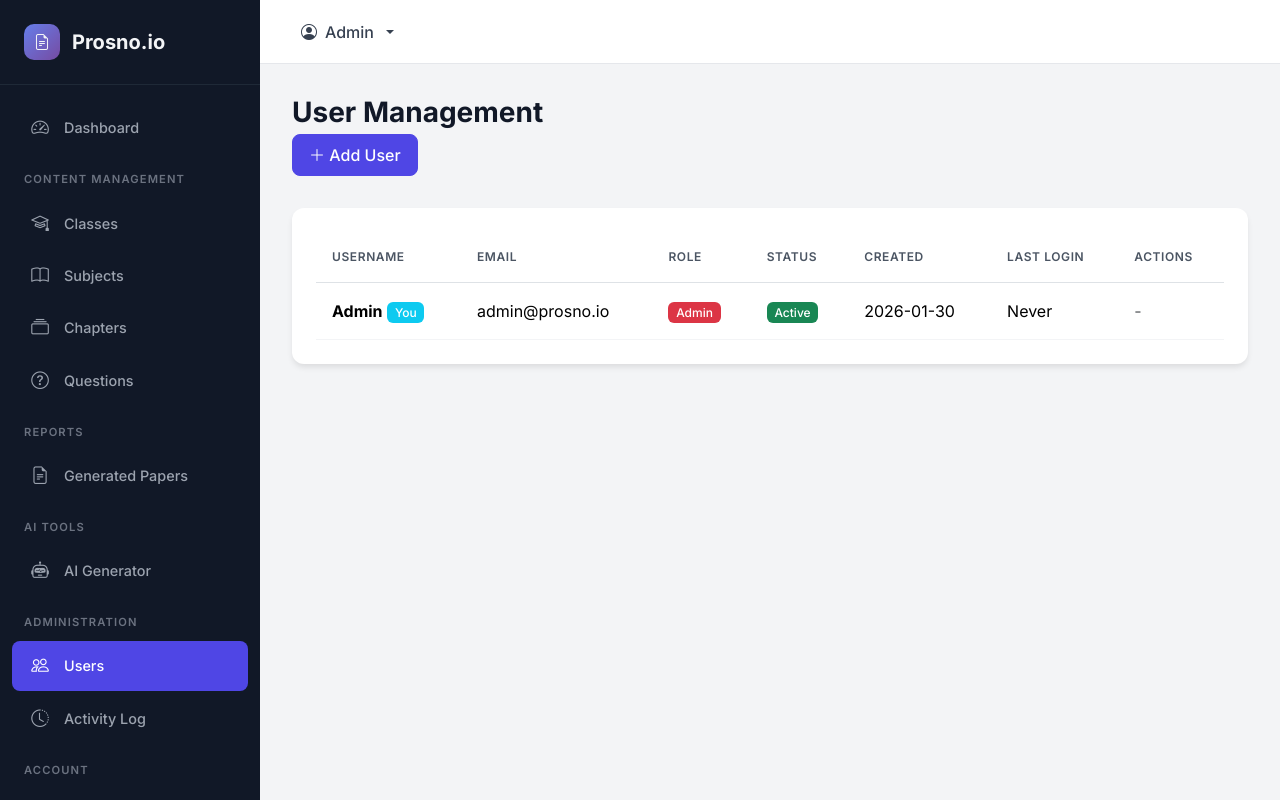
After one commit to Shahriar-008/Prosno.io, a Flask app: page /admin/users in a window 1280 px wide. The commit adds this page. Run offline with Flask 3, Linux system fonts and the light colour scheme; a user stored in the database is signed in; data comes from the database, SQL or seed files in the repository.

Commit message:
added role feautres

```diff
--- a/app/__init__.py
+++ b/app/__init__.py
@@ -70,7 +70,7 @@ def create_app(config_class=Config):
 def _create_admin_user():
     """Create default admin user if none exists"""
     import os
-    from app.models import User
+    from app.models import User, ROLE_ADMIN
 
     # Use environment variables for production, fallback for dev
     username = os.environ.get('ADMIN_USERNAME', 'Admin')
@@ -78,7 +78,7 @@ def _create_admin_user():
     email = os.environ.get('ADMIN_EMAIL', 'admin@prosno.io')
 
     try:
-        user = User(username=username, email=email, is_admin=True)
+        user = User(username=username, email=email, is_admin=True, role=ROLE_ADMIN)
         user.set_password(password)
         db.session.add(user)
         db.session.commit()
--- a/app/routes/admin.py
+++ b/app/routes/admin.py
@@ -4,14 +4,29 @@ Admin routes for Prosno.io
 from flask import Blueprint, render_template, request, redirect, url_for, flash, jsonify
 from flask_login import login_user, logout_user, login_required, current_user
 from datetime import datetime
+from functools import wraps
 
-from app import db
-from app.models import User, Class, Subject, Chapter, Question, GeneratedPaper, AIGeneratorConfig, AIGeneratorLog
+from app import db, limiter
+from app.models import User, Class, Subject, Chapter, Question, GeneratedPaper, AIGeneratorConfig, AIGeneratorLog, ActivityLog, ROLE_ADMIN, ROLE_EDITOR, admin_required
 
 admin_bp = Blueprint('admin', __name__)
 
 
+def log_activity(action, entity_type, entity_id=None, entity_name=None, details=None):
+    """Helper function to log user activities"""
+    log = ActivityLog(
+        user_id=current_user.id,
+        action=action,
+        entity_type=entity_type,
+        entity_id=entity_id,
+        entity_name=entity_name,
+        details=details
+    )
+    db.session.add(log)
+
+
 @admin_bp.route('/login', methods=['GET', 'POST'])
+@limiter.limit("3 per minute", methods=["POST"])
 def login():
     """Admin login page"""
     if current_user.is_authenticated:
@@ -25,6 +40,11 @@ def login():
         user = User.query.filter_by(username=username).first()
 
         if user and user.check_password(password):
+            # Check if user is active
+            if hasattr(user, 'is_active_user') and not user.is_active_user:
+                flash('Your account has been disabled. Contact admin.', 'error')
+                return render_template('admin/login.html')
+
             user.last_login = datetime.utcnow()
             db.session.commit()
             login_user(user, remember=remember)
@@ -121,10 +141,13 @@ def edit_class(id):
 
 @admin_bp.route('/classes/delete/<int:id>', methods=['POST'])
 @login_required
+@admin_required
 def delete_class(id):
-    """Delete class"""
+    """Delete class - admin only"""
     class_obj = Class.query.get_or_404(id)
+    name = class_obj.name
     db.session.delete(class_obj)
+    log_activity('delete', 'class', entity_id=id, entity_name=name)
     db.session.commit()
     flash('Class deleted successfully!', 'success')
     return redirect(url_for('admin.classes'))
@@ -155,9 +178,12 @@ def add_subject():
             name_bn=name_bn,
             code=code,
             class_id=int(class_id),
-            order=int(order) if order else 0
+            order=int(order) if order else 0,
+            created_by_id=current_user.id
         )
         db.session.add(new_subject)
+        db.session.flush()  # Get the ID
+        log_activity('add', 'subject', entity_id=new_subject.id, entity_name=name)
         db.session.commit()
         flash('Subject added successfully!', 'success')
         return redirect(url_for('admin.subjects'))
@@ -190,10 +216,13 @@ def edit_subject(id):
 
 @admin_bp.route('/subjects/delete/<int:id>', methods=['POST'])
 @login_required
+@admin_required
 def delete_subject(id):
-    """Delete subject"""
+    """Delete subject - admin only"""
     subject = Subject.query.get_or_404(id)
+    name = subject.name
     db.session.delete(subject)
+    log_activity('delete', 'subject', entity_id=id, entity_name=name)
     db.session.commit()
     flash('Subject deleted successfully!', 'success')
     return redirect(url_for('admin.subjects'))
@@ -224,9 +253,12 @@ def add_chapter():
             name_bn=name_bn,
             chapter_number=int(chapter_number) if chapter_number else None,
             subject_id=int(subject_id),
-            order=int(order) if order else 0
+            order=int(order) if order else 0,
+            created_by_id=current_user.id
         )
         db.session.add(new_chapter)
+        db.session.flush()  # Get the ID
+        log_activity('add', 'chapter', entity_id=new_chapter.id, entity_name=name)
         db.session.commit()
         flash('Chapter added successfully!', 'success')
         return redirect(url_for('admin.chapters'))
@@ -260,10 +292,13 @@ def edit_chapter(id):
 
 @admin_bp.route('/chapters/delete/<int:id>', methods=['POST'])
 @login_required
+@admin_required
 def delete_chapter(id):
-    """Delete chapter"""
+    """Delete chapter - admin only"""
     chapter = Chapter.query.get_or_404(id)
+    name = chapter.name
     db.session.delete(chapter)
+    log_activity('delete', 'chapter', entity_id=id, entity_name=name)
     db.session.commit()
     flash('Chapter deleted successfully!', 'success')
     return redirect(url_for('admin.chapters'))
@@ -329,6 +364,8 @@ def add_question():
             created_by=current_user.id
         )
         db.session.add(new_question)
+        db.session.flush()  # Get the ID
+        log_activity('add', 'question', entity_id=new_question.id, entity_name=question_text[:50])
         db.session.commit()
         flash('Question added successfully!', 'success')
         return redirect(url_for('admin.questions'))
@@ -379,10 +416,12 @@ def edit_question(id):
 
 @admin_bp.route('/questions/delete/<int:id>', methods=['POST'])
 @login_required
+@admin_required
 def delete_question(id):
-    """Delete question"""
+    """Delete question - admin only"""
     question = Question.query.get_or_404(id)
     db.session.delete(question)
+    log_activity('delete', 'question', entity_id=id)
     db.session.commit()
     flash('Question deleted successfully!', 'success')
     return redirect(url_for('admin.questions'))
@@ -597,3 +636,132 @@ def ai_generator_clear_logs():
     flash('Logs cleared successfully!', 'success')
 
     return redirect(url_for('admin.ai_generator'))
+
+
+# ========== User Management (Admin Only) ==========
+@admin_bp.route('/users')
+@login_required
+@admin_required
+def users():
+    """List all users - admin only"""
+    users = User.query.order_by(User.created_at.desc()).all()
+    return render_template('admin/users.html', users=users)
+
+
+@admin_bp.route('/users/add', methods=['GET', 'POST'])
+@login_required
+@admin_required
+def add_user():
+    """Add new user - admin only"""
+    if request.method == 'POST':
+        username = request.form.get('username')
+        email = request.form.get('email')
+        password = request.form.get('password')
+        role = request.form.get('role', ROLE_EDITOR)
+
+        # Validate
+        if User.query.filter_by(username=username).first():
+            flash('Username already exists!', 'error')
+            return render_template('admin/user_form.html', user=None)
+
+        if User.query.filter_by(email=email).first():
+            flash('Email already exists!', 'error')
+            return render_template('admin/user_form.html', user=None)
+
+        new_user = User(
+            username=username,
+            email=email,
+            role=role,
+            is_admin=(role == ROLE_ADMIN),
+            created_by_id=current_user.id
+        )
+        new_user.set_password(password)
+        db.session.add(new_user)
+
+        log_activity('add', 'user', entity_name=username, details={'role': role})
+        db.session.commit()
+
+        flash(f'User "{username}" created successfully!', 'success')
+        return redirect(url_for('admin.users'))
+
+    return render_template('admin/user_form.html', user=None, ROLE_ADMIN=ROLE_ADMIN, ROLE_EDITOR=ROLE_EDITOR)
+
+
+@admin_bp.route('/users/edit/<int:id>', methods=['GET', 'POST'])
+@login_required
+@admin_required
+def edit_user(id):
+    """Edit user - admin only"""
+    user = User.query.get_or_404(id)
+
+    # Prevent editing self through this form (use profile instead)
+    if user.id == current_user.id:
+        flash('Use profile settings to edit your own account.', 'info')
+        return redirect(url_for('admin.users'))
+
+    if request.method == 'POST':
+        user.username = request.form.get('username')
+        user.email = request.form.get('email')
+        user.role = request.form.get('role', ROLE_EDITOR)
+        user.is_admin = (user.role == ROLE_ADMIN)
+        user.is_active_user = request.form.get('is_active') == 'on'
+
+        # Only update password if provided
+        new_password = request.form.get('password')
+        if new_password:
+            user.set_password(new_password)
+
+        log_activity('edit', 'user', entity_id=user.id, entity_name=user.username)
+        db.session.commit()
+
+        flash('User updated successfully!', 'success')
+        return redirect(url_for('admin.users'))
+
+    return render_template('admin/user_form.html', user=user, ROLE_ADMIN=ROLE_ADMIN, ROLE_EDITOR=ROLE_EDITOR)
+
+
+@admin_bp.route('/users/delete/<int:id>', methods=['POST'])
+@login_required
+@admin_required
+def delete_user(id):
+    """Delete user - admin only"""
+    user = User.query.get_or_404(id)
+
+    # Prevent self-deletion
+    if user.id == current_user.id:
+        flash('You cannot delete your own account!', 'error')
+        return redirect(url_for('admin.users'))
+
+    username = user.username
+    db.session.delete(user)
+    log_activity('delete', 'user', entity_name=username)
+    db.session.commit()
+
+    flash(f'User "{username}" deleted successfully!', 'success')
+    return redirect(url_for('admin.users'))
+
+
+# ========== Activity Log (Admin Only) ==========
+@admin_bp.route('/activity-log')
+@login_required
+@admin_required
+def activity_log():
+    """View activity log - admin only"""
+    page = request.args.get('page', 1, type=int)
+    user_filter = request.args.get('user', type=int)
+    action_filter = request.args.get('action')
+
+    query = ActivityLog.query
+
+    if user_filter:
+        query = query.filter_by(user_id=user_filter)
+    if action_filter:
+        query = query.filter_by(action=action_filter)
+
+    logs = query.order_by(ActivityLog.created_at.desc()).paginate(
+        page=page, per_page=50, error_out=False
+    )
+
+    users = User.query.all()
+    return render_template('admin/activity_log.html', logs=logs, users=users,
+                         current_user_filter=user_filter, current_action_filter=action_filter)
--- a/app/templates/admin/base.html
+++ b/app/templates/admin/base.html
@@ -87,6 +87,24 @@
                         </a>
                     </li>
 
+                    {% if current_user.is_master_admin() %}
+                    <li class="nav-header">Administration</li>
+
+                    <li class="nav-item">
+                        <a href="{{ url_for('admin.users') }}" class="nav-link {% if 'user' in request.endpoint %}active{% endif %}">
+                            <i class="bi bi-people"></i>
+                            <span>Users</span>
+                        </a>
+                    </li>
+
+                    <li class="nav-item">
+                        <a href="{{ url_for('admin.activity_log') }}" class="nav-link {% if 'activity' in request.endpoint %}active{% endif %}">
+                            <i class="bi bi-clock-history"></i>
+                            <span>Activity Log</span>
+                        </a>
+                    </li>
+                    {% endif %}
+
                     <li class="nav-header">Account</li>
 
                     <li class="nav-item">
--- a/app/templates/admin/chapters.html
+++ b/app/templates/admin/chapters.html
@@ -49,6 +49,7 @@
                                 <a href="{{ url_for('admin.edit_chapter', id=c.id) }}" class="btn btn-outline-primary">
                                     <i class="bi bi-pencil"></i>
                                 </a>
+                                {% if current_user.can_delete() %}
                                 <form action="{{ url_for('admin.delete_chapter', id=c.id) }}" method="POST"
                                       onsubmit="return confirm('Are you sure?');" style="display:inline;">
                                     <input type="hidden" name="csrf_token" value="{{ csrf_token() }}">
@@ -56,6 +57,7 @@
                                         <i class="bi bi-trash"></i>
                                     </button>
                                 </form>
+                                {% endif %}
                             </div>
                         </td>
                     </tr>
--- a/app/templates/admin/classes.html
+++ b/app/templates/admin/classes.html
@@ -47,6 +47,7 @@
                                 <a href="{{ url_for('admin.edit_class', id=c.id) }}" class="btn btn-outline-primary">
                                     <i class="bi bi-pencil"></i>
                                 </a>
+                                {% if current_user.can_delete() %}
                                 <form action="{{ url_for('admin.delete_class', id=c.id) }}" method="POST"
                                       onsubmit="return confirm('Are you sure you want to delete this class?');">
                                     <input type="hidden" name="csrf_token" value="{{ csrf_token() }}">
@@ -54,6 +55,7 @@
                                         <i class="bi bi-trash"></i>
                                     </button>
                                 </form>
+                                {% endif %}
                             </div>
                         </td>
                     </tr>
--- a/app/templates/admin/questions.html
+++ b/app/templates/admin/questions.html
@@ -79,6 +79,7 @@
                                 <a href="{{ url_for('admin.edit_question', id=q.id) }}" class="btn btn-outline-primary">
                                     <i class="bi bi-pencil"></i>
                                 </a>
+                                {% if current_user.can_delete() %}
                                 <form action="{{ url_for('admin.delete_question', id=q.id) }}" method="POST"
                                       onsubmit="return confirm('Are you sure?');" style="display:inline;">
                                     <input type="hidden" name="csrf_token" value="{{ csrf_token() }}">
@@ -86,6 +87,7 @@
                                         <i class="bi bi-trash"></i>
                                     </button>
                                 </form>
+                                {% endif %}
                             </div>
                         </td>
                     </tr>
--- a/app/templates/admin/subjects.html
+++ b/app/templates/admin/subjects.html
@@ -49,6 +49,7 @@
                                 <a href="{{ url_for('admin.edit_subject', id=s.id) }}" class="btn btn-outline-primary">
                                     <i class="bi bi-pencil"></i>
                                 </a>
+                                {% if current_user.can_delete() %}
                                 <form action="{{ url_for('admin.delete_subject', id=s.id) }}" method="POST"
                                       onsubmit="return confirm('Are you sure?');" style="display:inline;">
                                     <input type="hidden" name="csrf_token" value="{{ csrf_token() }}">
@@ -56,6 +57,7 @@
                                         <i class="bi bi-trash"></i>
                                     </button>
                                 </form>
+                                {% endif %}
                             </div>
                         </td>
                     </tr>
--- /dev/null
+++ b/app/templates/admin/users.html
@@ -0,0 +1,75 @@
+{% extends "admin/base.html" %}
+
+{% block title %}Users - Admin{% endblock %}
+
+{% block content %}
+<div class="page-header">
+    <h1>User Management</h1>
+    <a href="{{ url_for('admin.add_user') }}" class="btn btn-primary">
+        <i class="bi bi-plus-lg"></i> Add User
+    </a>
+</div>
+
+<div class="card">
+    <div class="card-body">
+        <div class="table-responsive">
+            <table class="table table-hover">
+                <thead>
+                    <tr>
+                        <th>Username</th>
+                        <th>Email</th>
+                        <th>Role</th>
+                        <th>Status</th>
+                        <th>Created</th>
+                        <th>Last Login</th>
+                        <th>Actions</th>
+                    </tr>
+                </thead>
+                <tbody>
+                    {% for user in users %}
+                    <tr>
+                        <td>
+                            <strong>{{ user.username }}</strong>
+                            {% if user.id == current_user.id %}
+                            <span class="badge bg-info">You</span>
+                            {% endif %}
+                        </td>
+                        <td>{{ user.email }}</td>
+                        <td>
+                            {% if user.role == 'admin' %}
+                            <span class="badge bg-danger">Admin</span>
+                            {% else %}
+                            <span class="badge bg-secondary">Editor</span>
+                            {% endif %}
+                        </td>
+                        <td>
+                            {% if user.is_active_user %}
+                            <span class="badge bg-success">Active</span>
+                            {% else %}
+                            <span class="badge bg-warning">Disabled</span>
+                            {% endif %}
+                        </td>
+                        <td>{{ user.created_at.strftime('%Y-%m-%d') if user.created_at else 'N/A' }}</td>
+                        <td>{{ user.last_login.strftime('%Y-%m-%d %H:%M') if user.last_login else 'Never' }}</td>
+                        <td>
+                            {% if user.id != current_user.id %}
+                            <a href="{{ url_for('admin.edit_user', id=user.id) }}" class="btn btn-sm btn-outline-primary">
+                                <i class="bi bi-pencil"></i>
+                            </a>
+                            <form action="{{ url_for('admin.delete_user', id=user.id) }}" method="POST" class="d-inline" onsubmit="return confirm('Are you sure you want to delete this user?');">
+                                <button type="submit" class="btn btn-sm btn-outline-danger">
+                                    <i class="bi bi-trash"></i>
+                                </button>
+                            </form>
+                            {% else %}
+                            <span class="text-muted">-</span>
+                            {% endif %}
+                        </td>
+                    </tr>
+                    {% endfor %}
+                </tbody>
+            </table>
+        </div>
+    </div>
+</div>
+{% endblock %}
```
Also changed, not shown: app/models.py (+60 -2 lines), app/templates/admin/activity_log.html (added, +138 -0 lines), app/templates/admin/user_form.html (added, +79 -0 lines).
